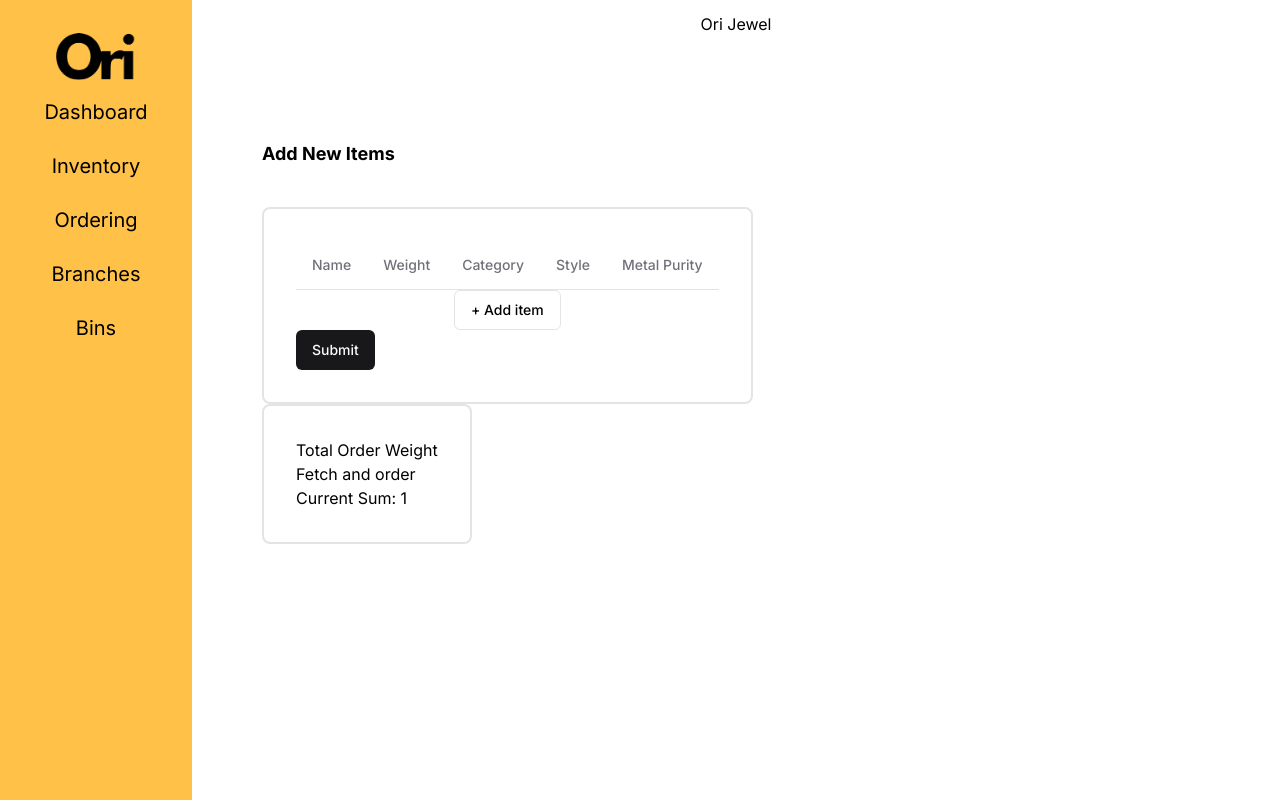
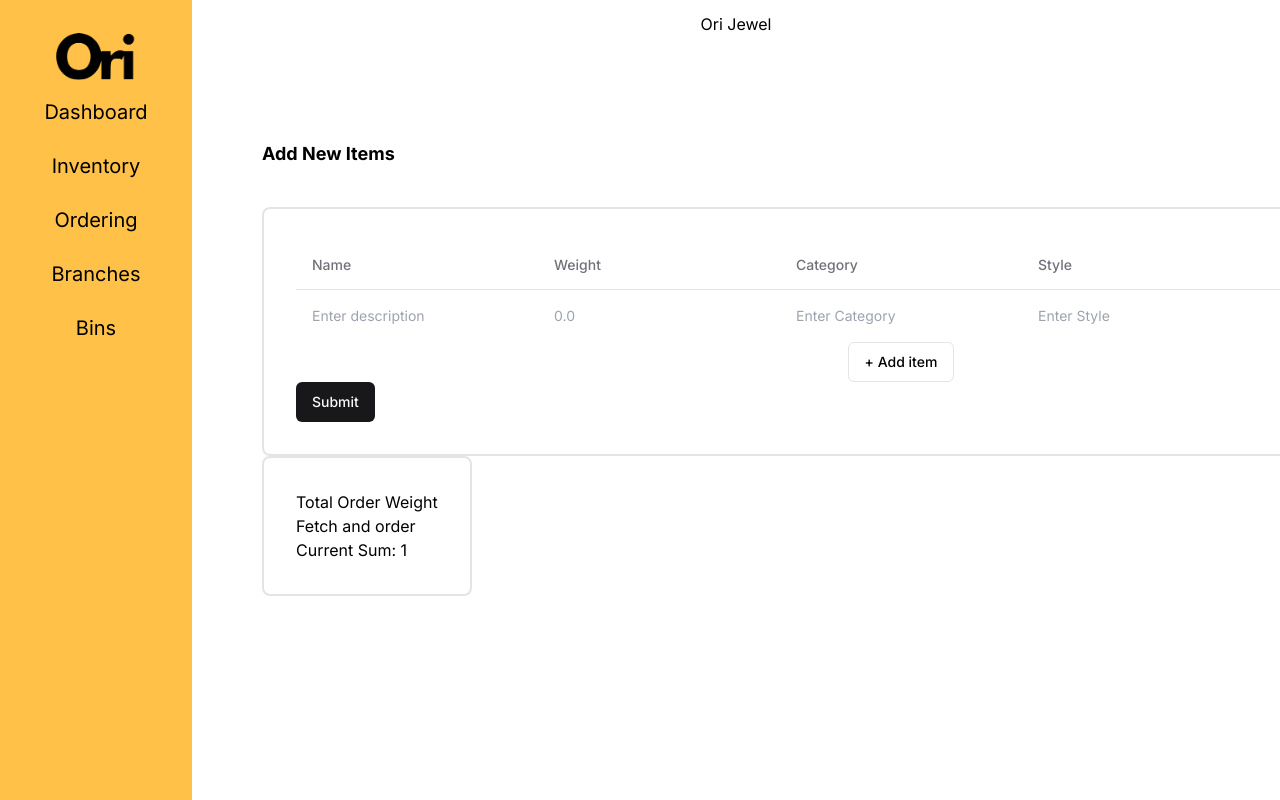
Before and after one commit to grayowldev/ori-web, a Next.js app: page /inventory/create-inventory-item in a window 1280 px wide. Built offline with nearby package versions, Linux system fonts and the light colour scheme.

Commit message:
Next 14 update fix 3

```diff
--- a/app/inventory/create-inventory-item/page.tsx
+++ b/app/inventory/create-inventory-item/page.tsx
@@ -12,7 +12,7 @@ import {
     Table,
     TableBody,
 //     TableCaption,
-//     TableCell,
+    TableCell,
     TableHead,
     TableHeader,
     TableRow,
@@ -88,86 +88,86 @@ export default function CreateInventoryItem() {
 
 
     // Update Fields in rowData
-    // let updateName = (id: number, event:any) => {
-    //     console.log(id)
-    //     let data = tableRows
-    //     console.log(data)
-    //     console.log(event)
-    //     const updatedRows =  tableRows.map(obj => {
-    //          if (obj.id === id && event.target) {
-    //             console.log('found')
-    //
-    //             return {...obj, name: event.target.value}
-    //         }
-    //         return obj;
-    //     })
-    //     setTableRows(updatedRows)
-    //     console.log(data,tableRows)
-    // }
+    let updateName = (id: number, event:any) => {
+        console.log(id)
+        let data = tableRows
+        console.log(data)
+        console.log(event)
+        const updatedRows =  tableRows.map(obj => {
+             if (obj.id === id && event.target) {
+                console.log('found')
 
-    // let updateWeight = (id: number, event:any) => {
-    //     let data = tableRows
-    //     const updatedRows =  tableRows.map(obj => {
-    //         if (obj.id === id && event.target) {
-    //             console.log('found')
-    //             return {...obj, goldGrossWeight: Number(event.target.value)}
-    //         }
-    //         return obj;
-    //     })
-    //     console.log(getCurrSum)
-    //     setWeightSum(getCurrSum)
-    //     console.log('@@@',weightSum)
-    //     setTableRows(updatedRows)
-    //     console.log(tableRows)
-    //     console.log('@@@1',weightSum)
-    // }
+                return {...obj, name: event.target.value}
+            }
+            return obj;
+        })
+        setTableRows(updatedRows)
+        console.log(data,tableRows)
+    }
 
-    // let updateCategory = (id: number, event:any) => {
-    //     let data = tableRows
-    //     const updatedRows =  tableRows.map(obj => {
-    //         if (obj.id === id && event.target) {
-    //             console.log('found')
-    //             return {...obj, category: event.target.value}
-    //         }
-    //         return obj;
-    //     })
-    //     setTableRows(updatedRows)
-    //     console.log(tableRows)
-    // }
+    let updateWeight = (id: number, event:any) => {
+        let data = tableRows
+        const updatedRows =  tableRows.map(obj => {
+            if (obj.id === id && event.target) {
+                console.log('found')
+                return {...obj, goldGrossWeight: Number(event.target.value)}
+            }
+            return obj;
+        })
+        console.log(getCurrSum)
+        setWeightSum(getCurrSum)
+        console.log('@@@',weightSum)
+        setTableRows(updatedRows)
+        console.log(tableRows)
+        console.log('@@@1',weightSum)
+    }
 
-    // let updateStyle = (id: number, event:any) => {
-    //     let data = tableRows
-    //     const updatedRows =  tableRows.map(obj => {
-    //         if (obj.id === id && event.target) {
-    //             console.log('found')
-    //             return {...obj, subCategory: event.target.value}
-    //         }
-    //         return obj;
-    //     })
-    //     setTableRows(updatedRows)
-    //     console.log(tableRows)
-    // }
+    let updateCategory = (id: number, event:any) => {
+        let data = tableRows
+        const updatedRows =  tableRows.map(obj => {
+            if (obj.id === id && event.target) {
+                console.log('found')
+                return {...obj, category: event.target.value}
+            }
+            return obj;
+        })
+        setTableRows(updatedRows)
+        console.log(tableRows)
+    }
 
-    // let updateMetalPurity = (id: number, event:any) => {
-    //     let data = tableRows
-    //     const updatedRows =  tableRows.map(obj => {
-    //         if (obj.id === id && event.target) {
-    //             console.log('found')
-    //             return {...obj, karat: event.target.value}
-    //         }
-    //         return obj;
-    //     })
-    //     setTableRows(updatedRows)
-    //     console.log(tableRows)
-    // }
+    let updateStyle = (id: number, event:any) => {
+        let data = tableRows
+        const updatedRows =  tableRows.map(obj => {
+            if (obj.id === id && event.target) {
+                console.log('found')
+                return {...obj, subCategory: event.target.value}
+            }
+            return obj;
+        })
+        setTableRows(updatedRows)
+        console.log(tableRows)
+    }
 
-    // const getCurrSum = tableRows.reduce((accumulator, currObj) => {
-    //     console.log("acc", accumulator)
-    //     console.log(currObj.goldGrossWeight)
-    //     console.log(accumulator + currObj.goldGrossWeight)
-    //     // setWeightSum(accumulator + currObj.goldGrossWeight)
-    //     return accumulator + currObj.goldGrossWeight
-    // }, 0)
+    let updateMetalPurity = (id: number, event:any) => {
+        let data = tableRows
+        const updatedRows =  tableRows.map(obj => {
+            if (obj.id === id && event.target) {
+                console.log('found')
+                return {...obj, karat: event.target.value}
+            }
+            return obj;
+        })
+        setTableRows(updatedRows)
+        console.log(tableRows)
+    }
+
+    const getCurrSum = tableRows.reduce((accumulator, currObj) => {
+        console.log("acc", accumulator)
+        console.log(currObj.goldGrossWeight)
+        console.log(accumulator + currObj.goldGrossWeight)
+        // setWeightSum(accumulator + currObj.goldGrossWeight)
+        return accumulator + currObj.goldGrossWeight
+    }, 0)
 
     let handleSubmit = async (event: any) => {
         event.preventDefault();
@@ -228,30 +228,30 @@ export default function CreateInventoryItem() {
                     </TableRow>
                     </TableHeader>
                     <TableBody>
-                {/*        /!*{(*!/*/}
-                {/*        /!*    tableRows.map((item:any, index:number) => {*!/*/}
+                        {(
+                            tableRows.map((item:any, index:number) => {
                 {/*        /!*        console.log(tableRows)*!/*/}
-                {/*        /!*        return (*!/*/}
-                {/*        /!*            <TableRow key={item.id}>*!/*/}
-                {/*        /!*                <TableCell>*!/*/}
-                {/*        /!*                    <input placeholder={'Enter description'} onChange={(e) => updateName(item.id, e)}/>*!/*/}
-                {/*        /!*                </TableCell>*!/*/}
-                {/*        /!*                /!*<TableCell>*!/*!/*/}
-                {/*        /!*                /!*    <input type={"number"} placeholder={'0.0'} onChange={(e) => updateWeight(item.id, e)}/>*!/*!/*/}
-                {/*        /!*                /!*</TableCell>*!/*!/*/}
-                {/*        /!*                <TableCell>*!/*/}
-                {/*        /!*                    <input type={"text"} placeholder={'Enter Category'} onChange={(e) => updateCategory(item.id, e)}/>*!/*/}
-                {/*        /!*                </TableCell>*!/*/}
-                {/*        /!*                <TableCell>*!/*/}
-                {/*        /!*                    <input type={"text"} placeholder={'Enter Style'} onChange={(e) => updateStyle(item.id, e)}/>*!/*/}
-                {/*        /!*                </TableCell>*!/*/}
-                {/*        /!*                <TableCell>*!/*/}
-                {/*        /!*                    <input type={"number"} placeholder={'0.0'} onChange={(e) => updateMetalPurity(item.id, e)}/>*!/*/}
-                {/*        /!*                </TableCell>*!/*/}
-                {/*        /!*            </TableRow>*!/*/}
-                {/*        /!*        )*!/*/}
-                {/*        /!*    })*!/*/}
-                {/*        /!*)}*!/*/}
+                                return (
+                                    <TableRow key={item.id}>
+                                        <TableCell>
+                                            <input placeholder={'Enter description'} onChange={(e) => updateName(item.id, e)}/>
+                                        </TableCell>
+                                        <TableCell>
+                                            <input type={"number"} placeholder={'0.0'} onChange={(e) => updateWeight(item.id, e)}/>
+                                        </TableCell>
+                                        <TableCell>
+                                            <input type={"text"} placeholder={'Enter Category'} onChange={(e) => updateCategory(item.id, e)}/>
+                                        </TableCell>
+                                        <TableCell>
+                                            <input type={"text"} placeholder={'Enter Style'} onChange={(e) => updateStyle(item.id, e)}/>
+                                        </TableCell>
+                                        <TableCell>
+                                            <input type={"number"} placeholder={'0.0'} onChange={(e) => updateMetalPurity(item.id, e)}/>
+                                        </TableCell>
+                                    </TableRow>
+                                )
+                            })
+                        )}
                     </TableBody>
                 </Table>
 
```
